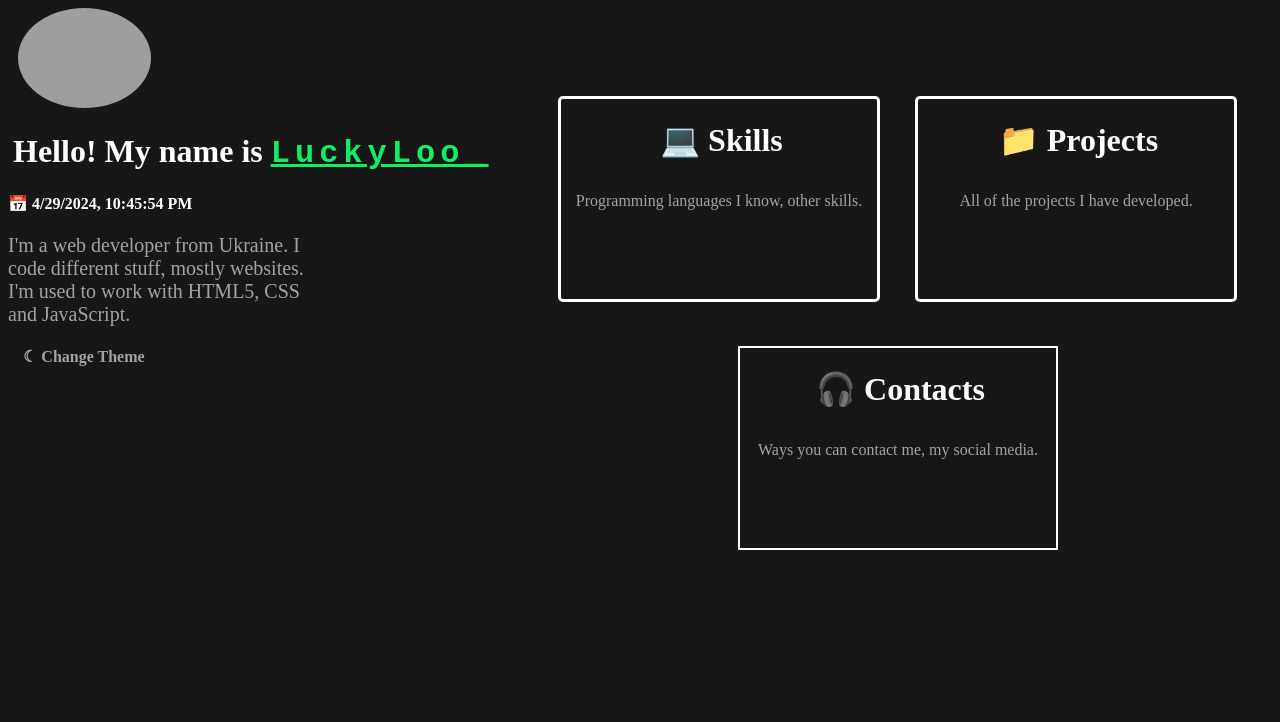
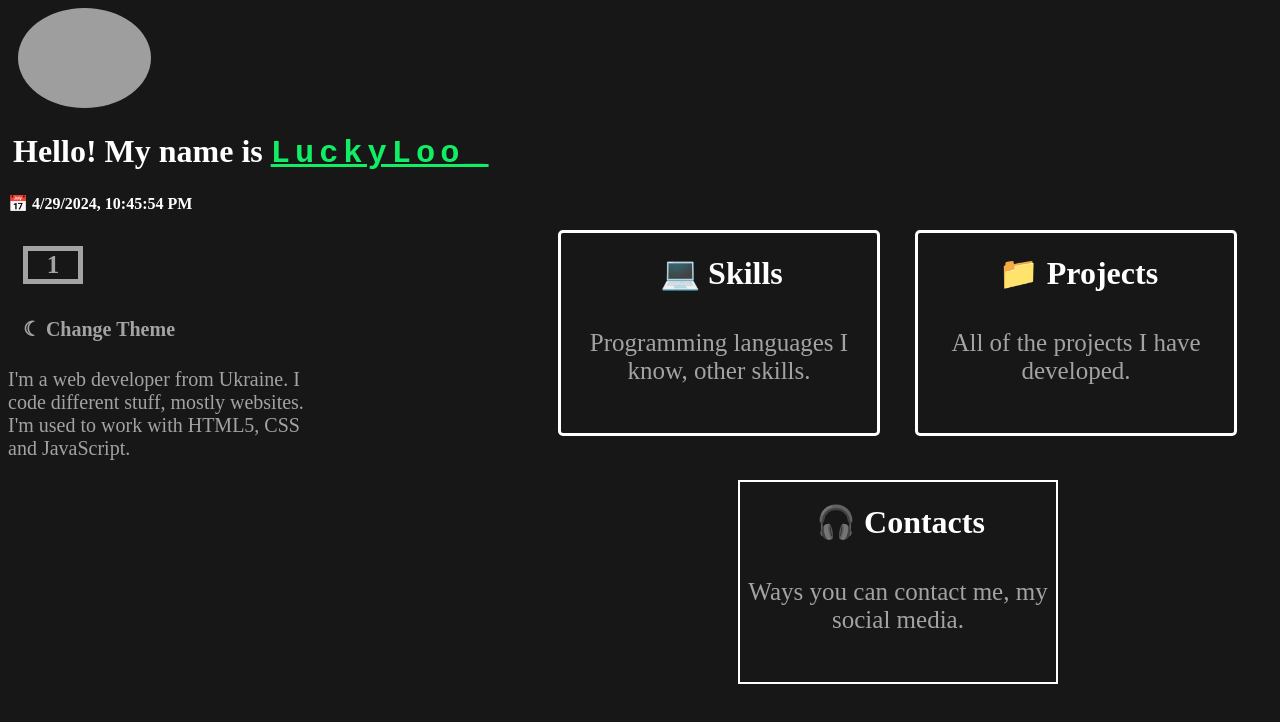
Before and after one commit to luckyloo1730/portfolio, a plain HTML site: page index.html in a window 1280 px wide. Drawn offline with Linux system fonts and the light colour scheme; grey boxes are pictures that could not be loaded.

Commit message:
Update 1.1

```diff
--- a/css/style.css
+++ b/css/style.css
@@ -56,6 +56,7 @@
     color: rgb(163 163 163);
     max-width: 25%;
     font-weight: 100px;
+    font-size: 25px;
   }
   .time{
     color: white;
@@ -161,6 +162,7 @@ a{
 .theme2{
   transition: 0.3s;
   margin-left: 15px;
+  font-size: 20px;
 }
 .theme2:hover{
   transform: scale(1.1);
@@ -227,3 +229,14 @@ transition: 0.3s;
 .text3{
   font-size: 20px;
 }
+#click{
+  transition: 0.3s;
+  margin-left: 15px;
+  border: rgb(163 163 163) 5px solid;
+  text-align: center;
+  width: 50px;
+}
+#click:hover{
+  transform: scale(1.1);
+  transition: 0.3s;
+}
--- a/index.html
+++ b/index.html
@@ -13,6 +13,10 @@
             <img src="https://avatars.githubusercontent.com/u/101459565?v=4" class="avatar" alt="">
             <h1 class="title">Hello! My name is <span class="rainbow bold">LuckyLoo_</span></h1>
             <h4 class="time">{time}</h4>
+            <h4 class="text" id="click">{timeClicked}</h4>
+            <div id="theme">
+                <h4 class="text theme2">☾ Change Theme</h4>
+            </div>
             <p class="text text3">I'm a web developer from Ukraine. I code different stuff, mostly websites. I'm used to work with HTML5, CSS and JavaScript.</p>
         </div>
         <a href="projects.html">
@@ -33,9 +37,6 @@
                 <p class="text text2 center">Ways you can contact me, my social media.</p>
             </div>
         </a>
-        <div class="theme">
-            <h4 class="text theme2">☾ Change Theme</h4>
-        </div>
     </main>
 </body>
 <script src="js/main.js"></script>
--- a/js/main.js
+++ b/js/main.js
@@ -32,3 +32,14 @@ function isMobileDevice() {
   if (isMobileDevice()) {
     displayMobileMessage();
   }
+
+
+
+  const timesClicked = document.querySelector("#click");
+  let count = 1;
+  timesClicked.innerHTML = count;
+
+  timesClicked.addEventListener("click", function() {
+      count++;
+      timesClicked.innerHTML = count;
+  });
```
